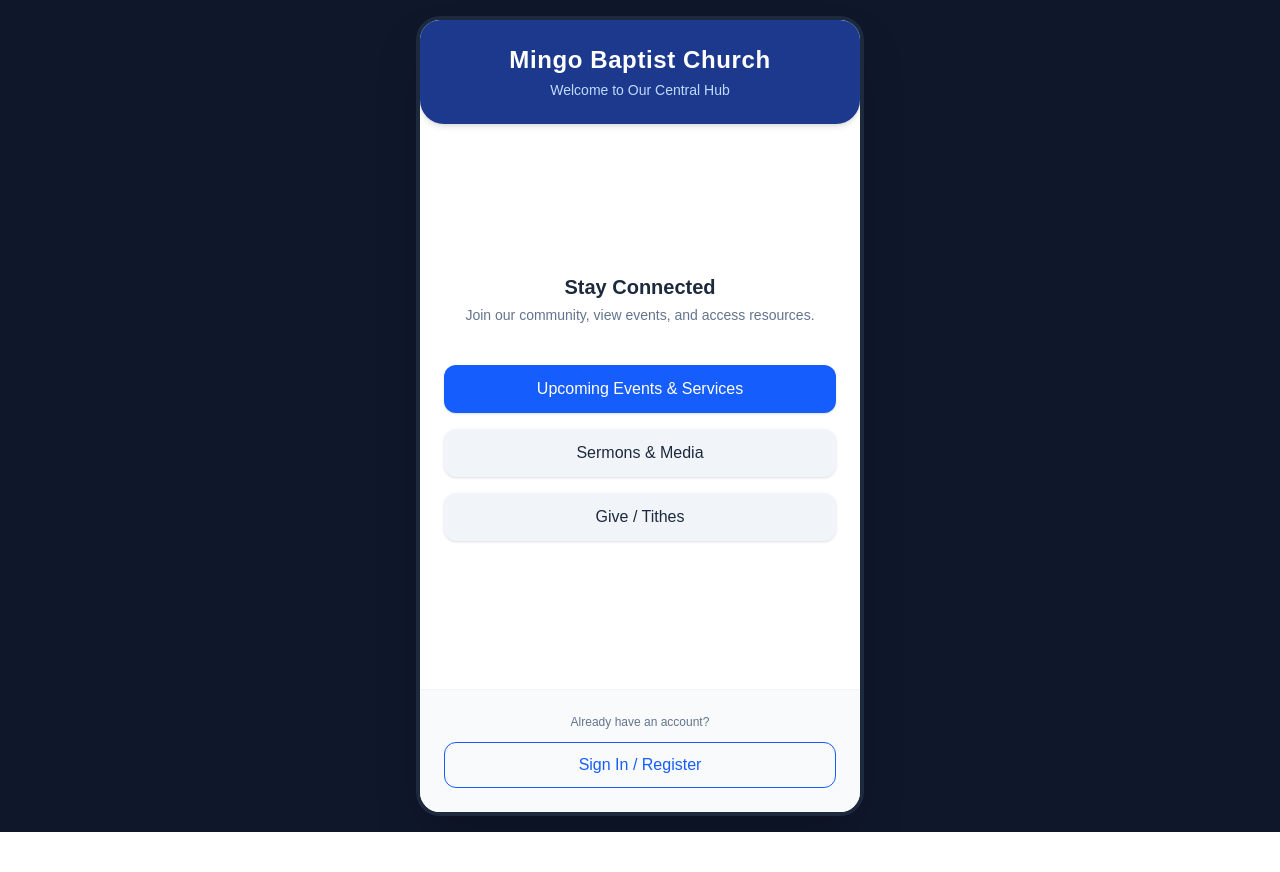
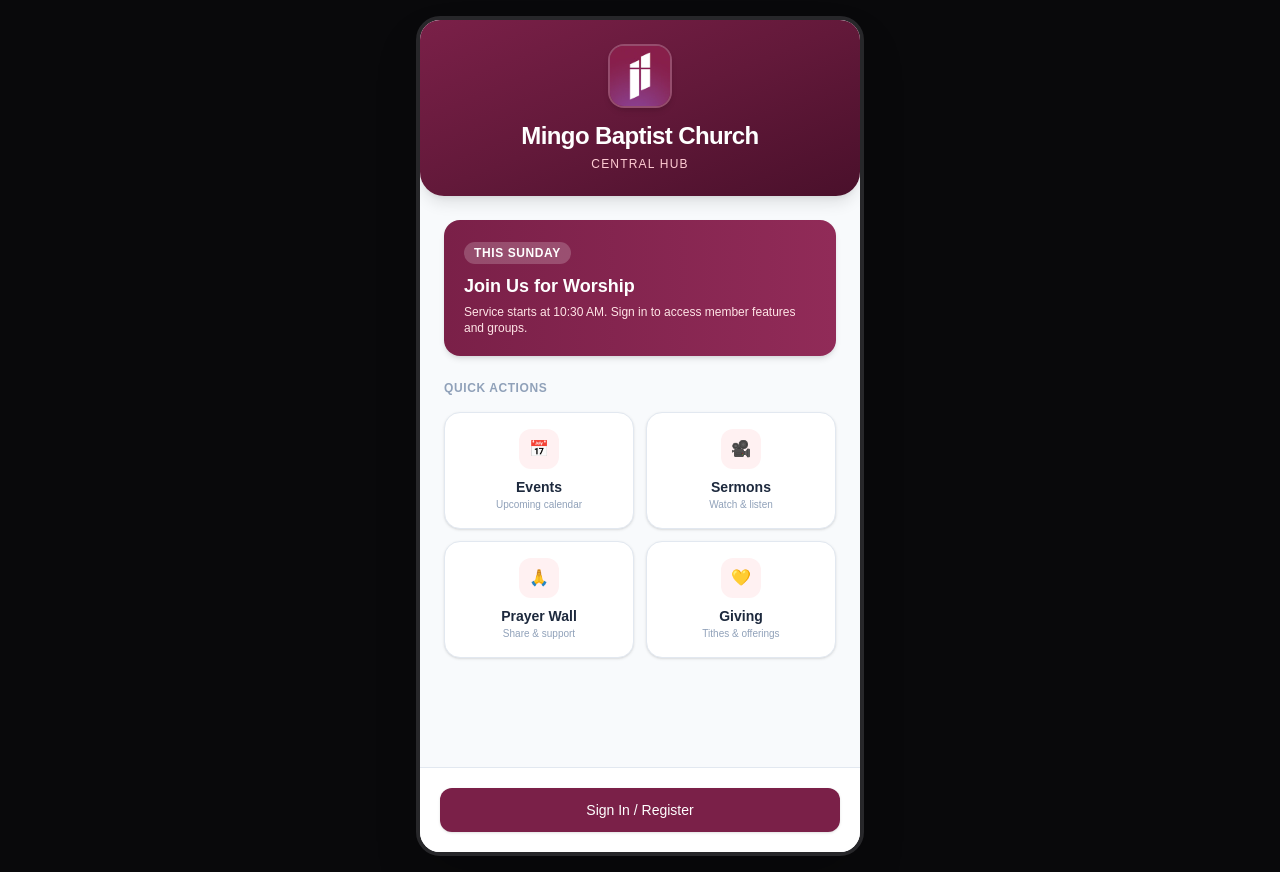
Before and after one commit to mingobaptistchurchitadmin/mingo-baptist-church-app, a Next.js app: page / in a window 1280 px wide. Before the commit the page ends 832 px from the top, so only its background shows below. Built offline with nearby package versions, Linux system fonts and the light colour scheme; no server answers.

Commit message:
Apply church brand colors and logo layout

```diff
--- a/app/page.tsx
+++ b/app/page.tsx
@@ -1,46 +1,141 @@
 'use client';
 
+import { useEffect, useState } from 'react';
+import { supabase } from './supabaseClient';
+import { useRouter } from 'next/navigation';
+import Image from 'next/image';
+import Link from 'next/link';
+
 export default function Home() {
+  const [user, setUser] = useState<any>(null);
+  const [loading, setLoading] = useState(true);
+  const router = useRouter();
+
+  useEffect(() => {
+    // Check current auth session
+    supabase.auth.getSession().then(({ data: { session } }) => {
+      setUser(session?.user ?? null);
+      setLoading(false);
+    });
+
+    // Listen for auth changes
+    const { data: { subscription } } = supabase.auth.onAuthStateChange((_event, session) => {
+      setUser(session?.user ?? null);
+    });
+
+    return () => subscription.unsubscribe();
+  }, []);
+
+  const handleSignOut = async () => {
+    await supabase.auth.signOut();
+    router.refresh();
+  };
+
+  if (loading) {
+    return (
+      <div className="flex min-h-screen items-center justify-center bg-zinc-950 text-white">
+        <p className="animate-pulse">Loading Mingo Baptist Hub...</p>
+      </div>
+    );
+  }
+
   return (
-    <main className="flex min-h-screen items-center justify-center bg-slate-900 p-4">
-      {/* Mobile Frame Container (Looks like an app on PC, full screen on phones) */}
-      <div className="w-full max-w-md bg-white rounded-3xl shadow-2xl overflow-hidden flex flex-col justify-between min-h-[800px] border-4 border-slate-800">
+    <main className="flex min-h-screen items-center justify-center bg-zinc-950 p-4">
+      {/* Mobile Frame Container (App view on PC, full screen on phones) */}
+      <div className="w-full max-w-md bg-slate-50 rounded-3xl shadow-2xl overflow-hidden flex flex-col justify-between min-h-[840px] border-4 border-zinc-800">
 
-        {/* Header / Branding */}
-        <div className="bg-blue-900 text-white p-6 text-center rounded-b-3xl shadow-md">
-          <h1 className="text-2xl font-bold tracking-wide">Mingo Baptist Church</h1>
-          <p className="text-blue-200 text-sm mt-1">Welcome to Our Central Hub</p>
+        {/* Header / Branding with Custom Logo */}
+        <div className="bg-gradient-to-br from-[#7A2048] via-[#63193A] to-[#4A102B] text-white p-6 rounded-b-3xl shadow-lg flex flex-col items-center text-center relative">
+
+          {/* Logo Container */}
+          <div className="w-16 h-16 rounded-2xl overflow-hidden mb-3 shadow-md border-2 border-white/20 flex items-center justify-center bg-[#7A2048]">
+            <Image
+              src="/logo.png"
+              alt="Mingo Baptist Church Logo"
+              width={64}
+              height={64}
+              className="object-cover w-full h-full"
+            />
+          </div>
+
+          <h1 className="text-2xl font-bold tracking-tight">Mingo Baptist Church</h1>
+          <p className="text-rose-200 text-xs mt-1 uppercase tracking-widest font-medium">Central Hub</p>
+
+          {user && (
+            <div className="mt-4 bg-white/10 px-3 py-1.5 rounded-full text-xs backdrop-blur-sm border border-white/10 text-rose-100">
+              Welcome back, <span className="font-semibold text-white">{user.email}</span>
+            </div>
+          )}
         </div>
 
         {/* Body Content */}
-        <div className="p-6 flex flex-col gap-4 my-auto">
-          <div className="text-center mb-6">
-            <h2 className="text-xl font-semibold text-slate-800">Stay Connected</h2>
-            <p className="text-slate-500 text-sm mt-1">Join our community, view events, and access resources.</p>
+        <div className="p-6 flex flex-col gap-4 overflow-y-auto flex-grow">
+
+          {/* Welcome / Announcement Banner */}
+          <div className="bg-gradient-to-r from-[#7A2048] to-[#912B58] text-white p-5 rounded-2xl shadow-md">
+            {user ? (
+              <div>
+                <span className="bg-white/20 text-xs font-semibold px-2.5 py-1 rounded-full uppercase tracking-wider">Member</span>
+                <h3 className="text-lg font-bold mt-2">Connected in Faith</h3>
+                <p className="text-rose-100 text-xs mt-1">We are blessed to have you connected with the Mingo Baptist family today.</p>
+              </div>
+            ) : (
+              <div>
+                <span className="bg-white/20 text-xs font-semibold px-2.5 py-1 rounded-full uppercase tracking-wider">This Sunday</span>
+                <h3 className="text-lg font-bold mt-2">Join Us for Worship</h3>
+                <p className="text-rose-100 text-xs mt-1">Service starts at 10:30 AM. Sign in to access member features and groups.</p>
+              </div>
+            )}
           </div>
 
-          <button className="w-full bg-blue-600 hover:bg-blue-700 text-white font-medium py-3 rounded-xl shadow transition">
-            Upcoming Events & Services
-          </button>
+          <h2 className="text-xs font-bold text-slate-400 uppercase tracking-wider mt-2">Quick Actions</h2>
 
-          <button className="w-full bg-slate-100 hover:bg-slate-200 text-slate-800 font-medium py-3 rounded-xl shadow-sm transition">
-            Sermons & Media
-          </button>
+          {/* Quick Actions Grid */}
+          <div className="grid grid-cols-2 gap-3">
+            <div className="bg-white hover:bg-rose-50/50 p-4 rounded-2xl shadow-sm border border-slate-200 flex flex-col items-center text-center transition group cursor-pointer">
+              <div className="w-10 h-10 bg-rose-50 text-[#7A2048] rounded-xl flex items-center justify-center mb-2 group-hover:scale-110 transition">📅</div>
+              <span className="text-sm font-semibold text-slate-800">Events</span>
+              <span className="text-[10px] text-slate-400">Upcoming calendar</span>
+            </div>
 
-          <button className="w-full bg-slate-100 hover:bg-slate-200 text-slate-800 font-medium py-3 rounded-xl shadow-sm transition">
-            Give / Tithes
-          </button>
+            <div className="bg-white hover:bg-rose-50/50 p-4 rounded-2xl shadow-sm border border-slate-200 flex flex-col items-center text-center transition group cursor-pointer">
+              <div className="w-10 h-10 bg-rose-50 text-[#7A2048] rounded-xl flex items-center justify-center mb-2 group-hover:scale-110 transition">🎥</div>
+              <span className="text-sm font-semibold text-slate-800">Sermons</span>
+              <span className="text-[10px] text-slate-400">Watch & listen</span>
+            </div>
+
+            <div className="bg-white hover:bg-rose-50/50 p-4 rounded-2xl shadow-sm border border-slate-200 flex flex-col items-center text-center transition group cursor-pointer">
+              <div className="w-10 h-10 bg-rose-50 text-[#7A2048] rounded-xl flex items-center justify-center mb-2 group-hover:scale-110 transition">🙏</div>
+              <span className="text-sm font-semibold text-slate-800">Prayer Wall</span>
+              <span className="text-[10px] text-slate-400">Share & support</span>
+            </div>
+
+            <div className="bg-white hover:bg-rose-50/50 p-4 rounded-2xl shadow-sm border border-slate-200 flex flex-col items-center text-center transition group cursor-pointer">
+              <div className="w-10 h-10 bg-rose-50 text-[#7A2048] rounded-xl flex items-center justify-center mb-2 group-hover:scale-110 transition">💛</div>
+              <span className="text-sm font-semibold text-slate-800">Giving</span>
+              <span className="text-[10px] text-slate-400">Tithes & offerings</span>
+            </div>
+          </div>
+
         </div>
 
-        {/* Footer / Login Navigation */}
-        <div className="p-6 bg-slate-50 border-t border-slate-100 text-center">
-          <p className="text-xs text-slate-500 mb-3">Already have an account?</p>
-          <button
-            onClick={() => window.location.href = '/auth'}
-            className="w-full border border-blue-600 text-blue-600 hover:bg-blue-50 font-medium py-2.5 rounded-xl transition"
-          >
-            Sign In / Register
-          </button>
+        {/* Footer / Account Management */}
+        <div className="p-5 bg-white border-t border-slate-200 text-center">
+          {user ? (
+            <button
+              onClick={handleSignOut}
+              className="w-full bg-slate-100 hover:bg-red-50 text-slate-700 hover:text-red-600 font-medium py-3 rounded-xl transition text-sm border border-slate-200"
+            >
+              Sign Out
+            </button>
+          ) : (
+            <Link
+              href="/auth"
+              className="block w-full bg-[#7A2048] hover:bg-[#63193A] text-white font-medium py-3 rounded-xl shadow transition text-center text-sm"
+            >
+              Sign In / Register
+            </Link>
+          )}
         </div>
 
       </div>
```
